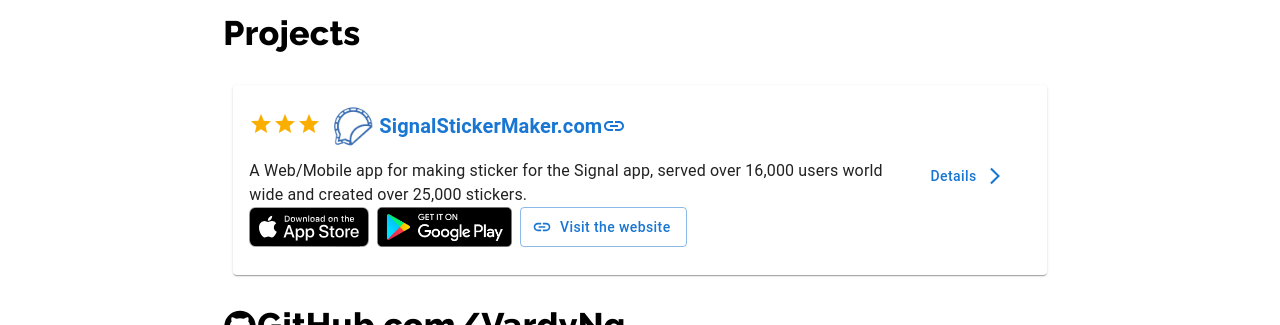
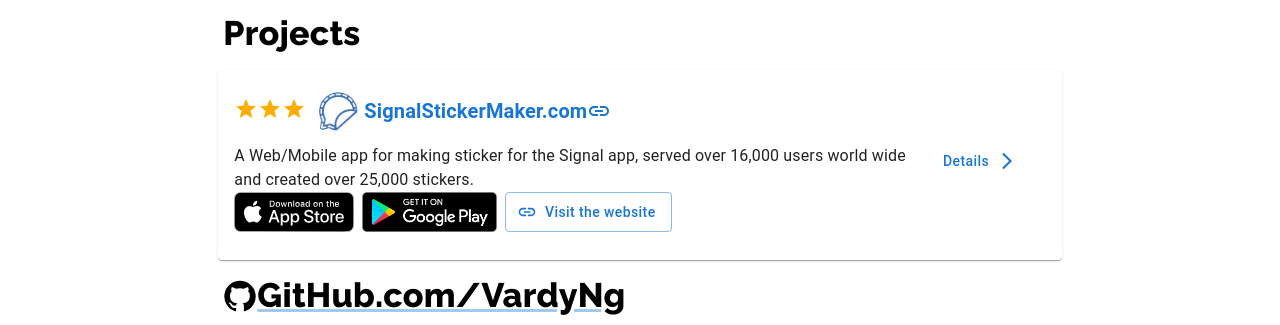
Before and after one commit to VardyNg/Portfolio, a React (Create React App) app: page / in a window 1280 px wide. Shown: the part 794-1119 px from the top of the page. Built offline with nearby package versions, Linux system fonts and the light colour scheme; grey boxes are pictures that could not be loaded; a web font is replaced by a local one.

Commit message:
update project card display

```diff
--- a/src/Section/Projects.js
+++ b/src/Section/Projects.js
@@ -53,7 +53,7 @@
           const titleIsLink = project.url ? true : false
           const displayIcon = project.icon ? true : false
           return(
-            <Card style={{margin: 20}} key={index}>
+            <Card style={{margin: 5}} key={index}>
               <CardContent>
                 <Grid container>
                   <Grid item xs={12} sm={10} >
```
